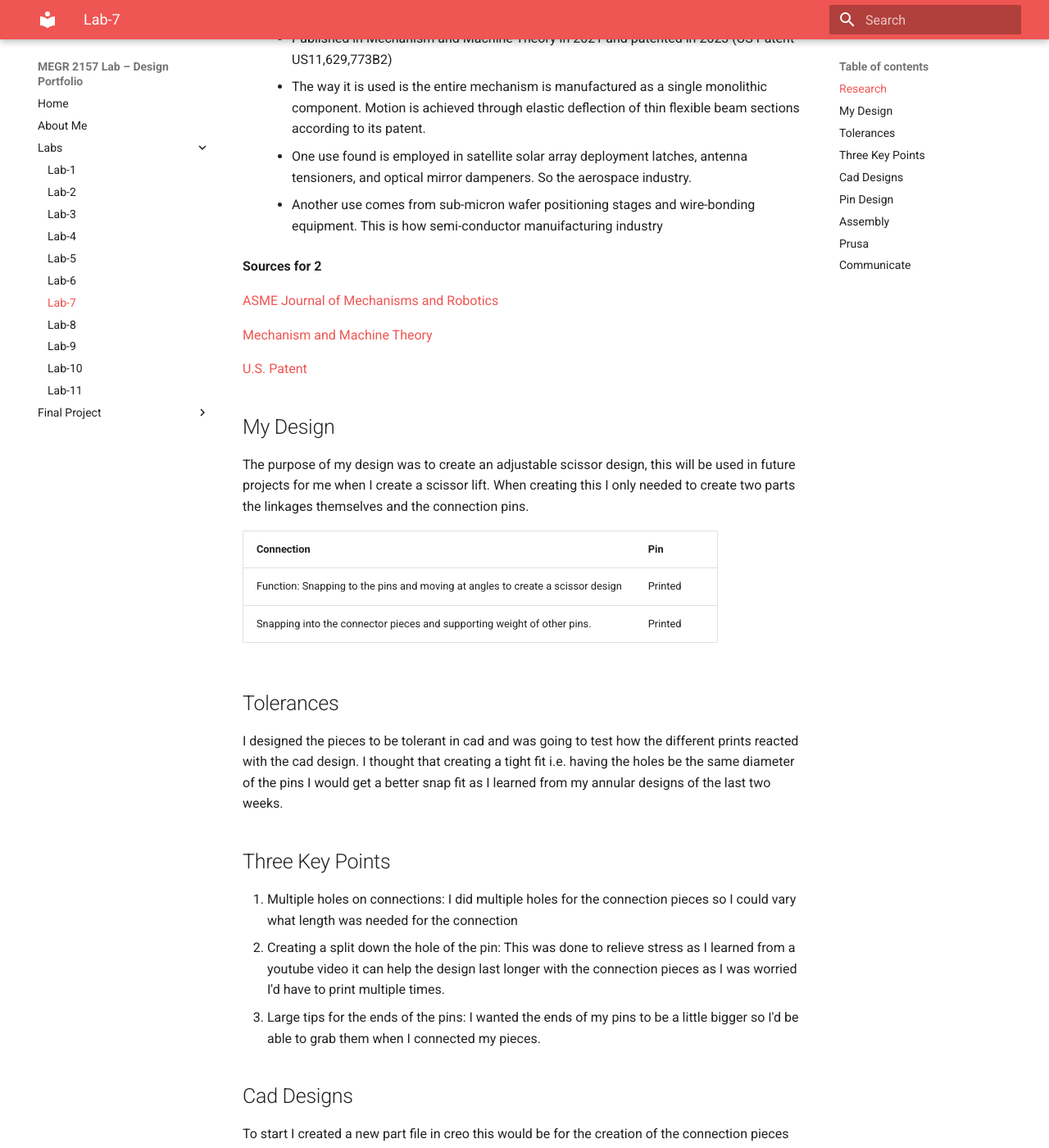
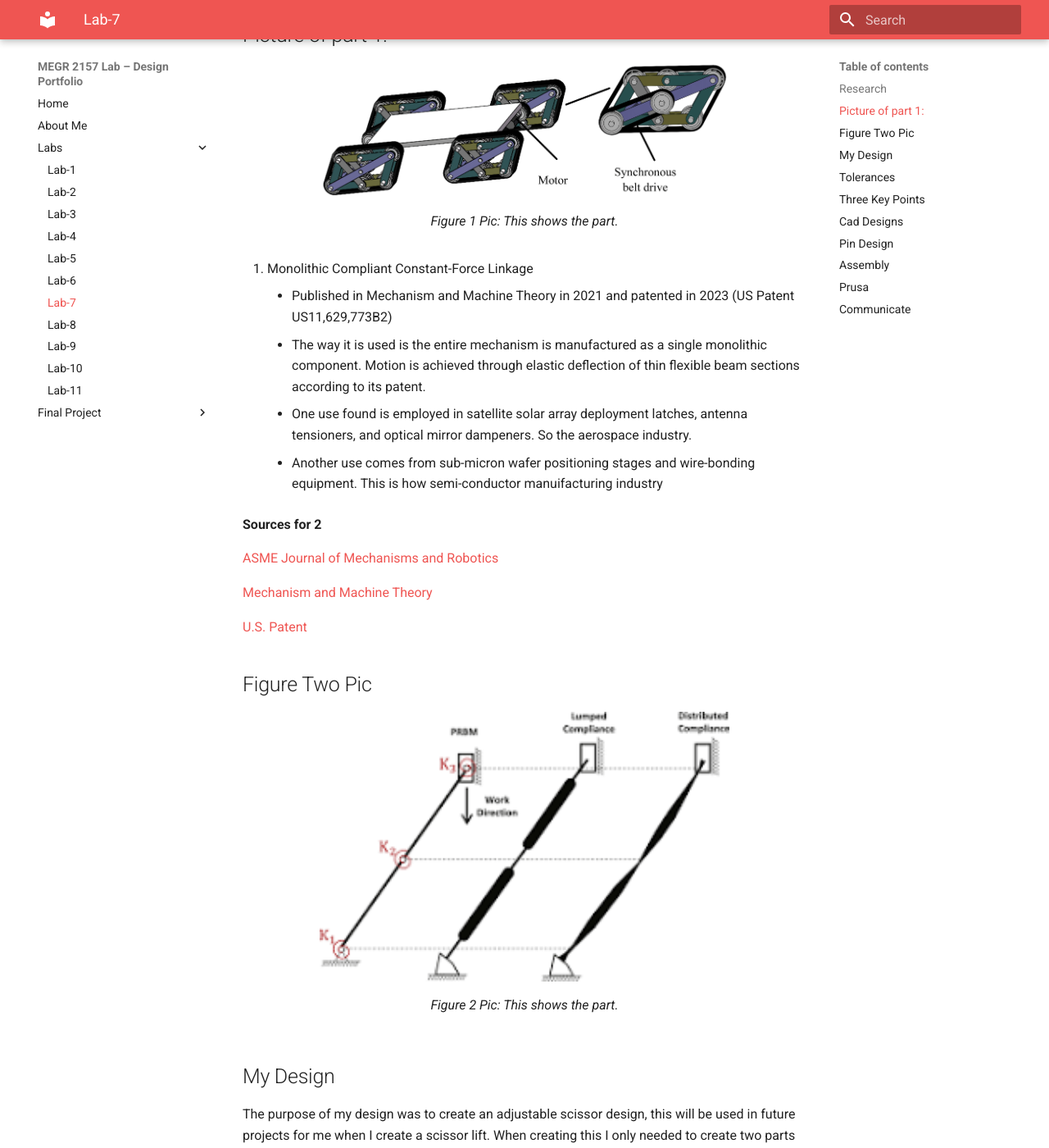
Before and after one commit to AtibaJ/megr2157L-portfolio, an MkDocs documentation site: the page built from docs/Labs/L07/index.md, in a window 1280 px wide and 1400 px high, scrolled down 734 px. Shown: the whole window at 82% size. Built offline with MkDocs 1.6.1 and Material for MkDocs 9.7.7, drawn with Linux system fonts in a browser that asks for light colours.

Commit message:
Update index.md

```diff
--- a/docs/Labs/L07/index.md
+++ b/docs/Labs/L07/index.md
@@ -23,6 +23,14 @@ __Sources for 1__
 
 <a href="https://www.mdpi.com/2075-1702/14/2/175" target="_blank">Peer reviewed article</a>
 
+## Picture of part 1:
+
+<figure>
+  <img src= "1.png" width = "500" height = "500">
+  <figcaption><i>Figure 1 Pic: This shows the part.</i></figcaption>
+</figure>
+
+
 <ol>
   <li> Monolithic Compliant Constant-Force Linkage
   <ul>
@@ -41,6 +49,14 @@ __Sources for 2__
 <a href="https://doi.org/10.1016/j.mechmachtheory.2021.104350" target="_blank">Mechanism and Machine Theory</a>
 
 <a href="https://pmc.ncbi.nlm.nih.gov/articles/PMC12301602/">U.S. Patent</a>
+
+## Figure Two Pic
+
+<figure>
+  <img src= "2.png" width = "500" height = "500">
+  <figcaption><i>Figure 2 Pic: This shows the part.</i></figcaption>
+</figure>
+
 
 
 ## My Design
```
